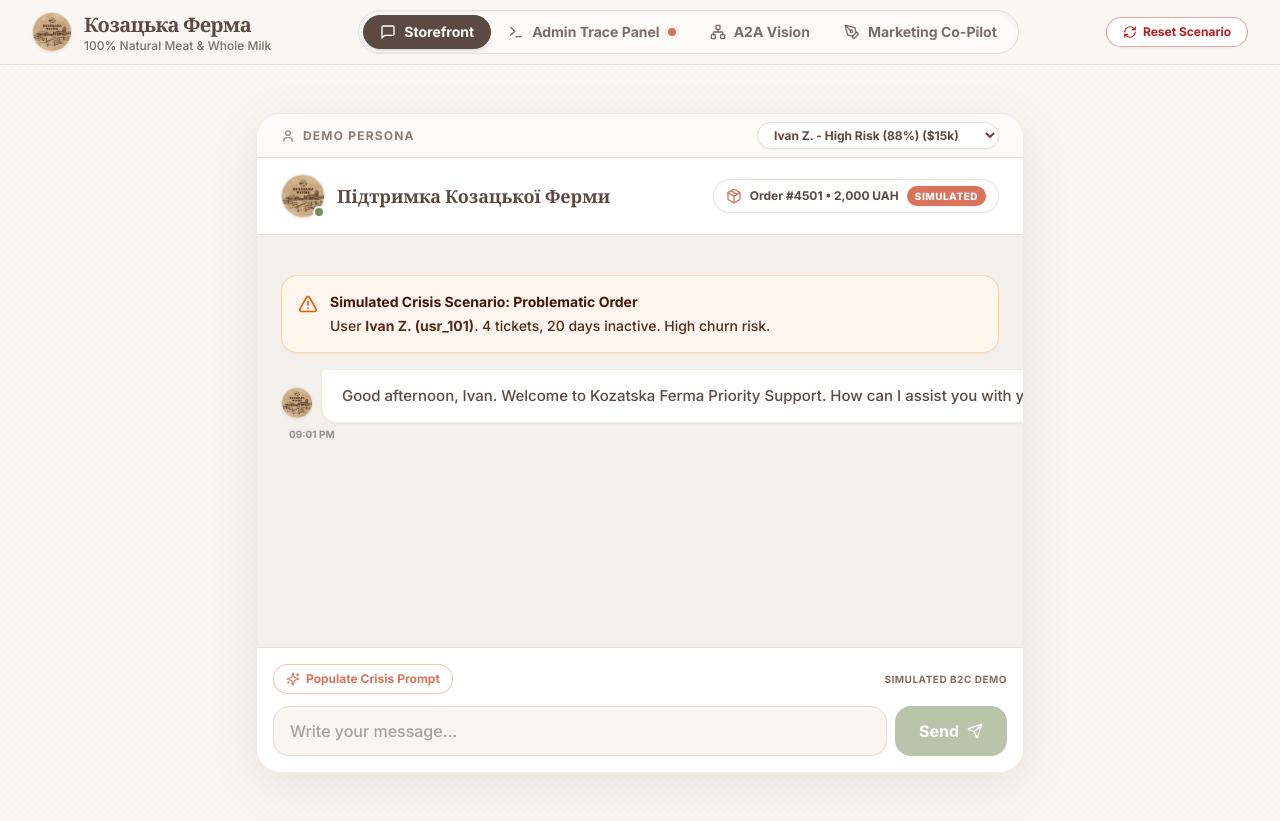
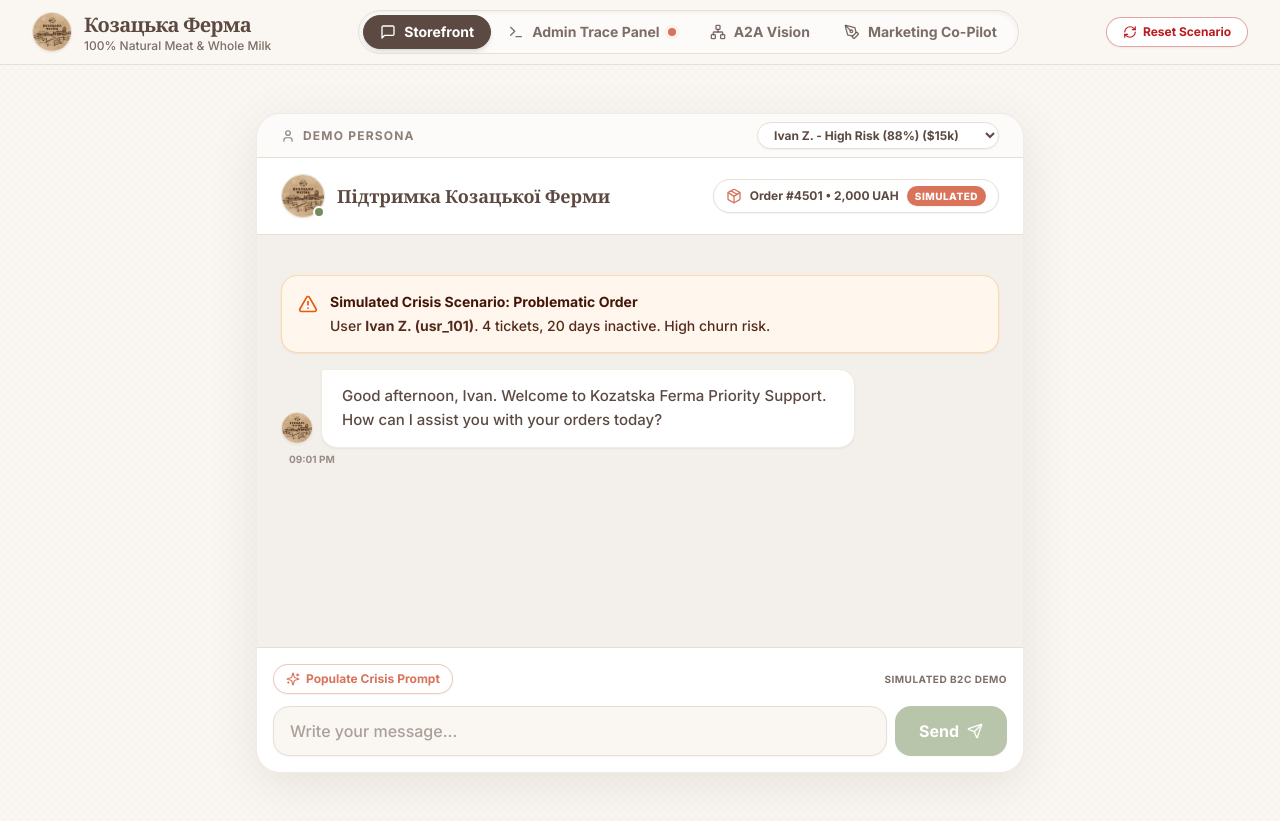
Before and after one commit to mykytaterentiev/kozatska_ferma, a React (Vite) app in the folder frontend/: page / in a window 1280 px wide. Built offline with nearby package versions, Linux system fonts and the light colour scheme; a web font is replaced by a local one.

Commit message:
Revert "fix(ui): update user message bubble to use high-contrast brand colors and prevent flex-clipping"
This reverts commit 6b5d7258c34960e5d3ccca231ebb686c22b11c22.

```diff
--- a/frontend/src/components/ClientChatView.tsx
+++ b/frontend/src/components/ClientChatView.tsx
@@ -155,9 +155,9 @@ export const ClientChatView: FC<ClientChatViewProps> = ({
                   )}
 
                   <div
-                    className={`px-5 py-3.5 text-sm leading-relaxed shadow-sm font-sans font-medium transition-all flex-shrink-0 z-10 relative ${
+                    className={`px-5 py-3.5 text-sm leading-relaxed shadow-sm font-sans font-medium transition-all ${
                       isUser
-                        ? 'bg-brand-roasted text-brand-kraft rounded-2xl rounded-tr-sm'
+                        ? 'bg-brand-green text-white rounded-2xl rounded-tr-sm'
                         : 'bg-white text-brand-roasted border border-brand-border/60 rounded-2xl rounded-tl-sm'
                     }`}
                   >
@@ -192,7 +192,7 @@ export const ClientChatView: FC<ClientChatViewProps> = ({
                   </div>
 
                   {isUser && (
-                    <div className="w-8 h-8 rounded-full bg-brand-roasted flex items-center justify-center text-brand-kraft border border-brand-roasted/20 shadow-sm shrink-0 mb-1">
+                    <div className="w-8 h-8 rounded-full bg-brand-green flex items-center justify-center text-white border border-brand-green/20 shadow-sm shrink-0 mb-1">
                       <User className="w-4 h-4" />
                     </div>
                   )}
```
